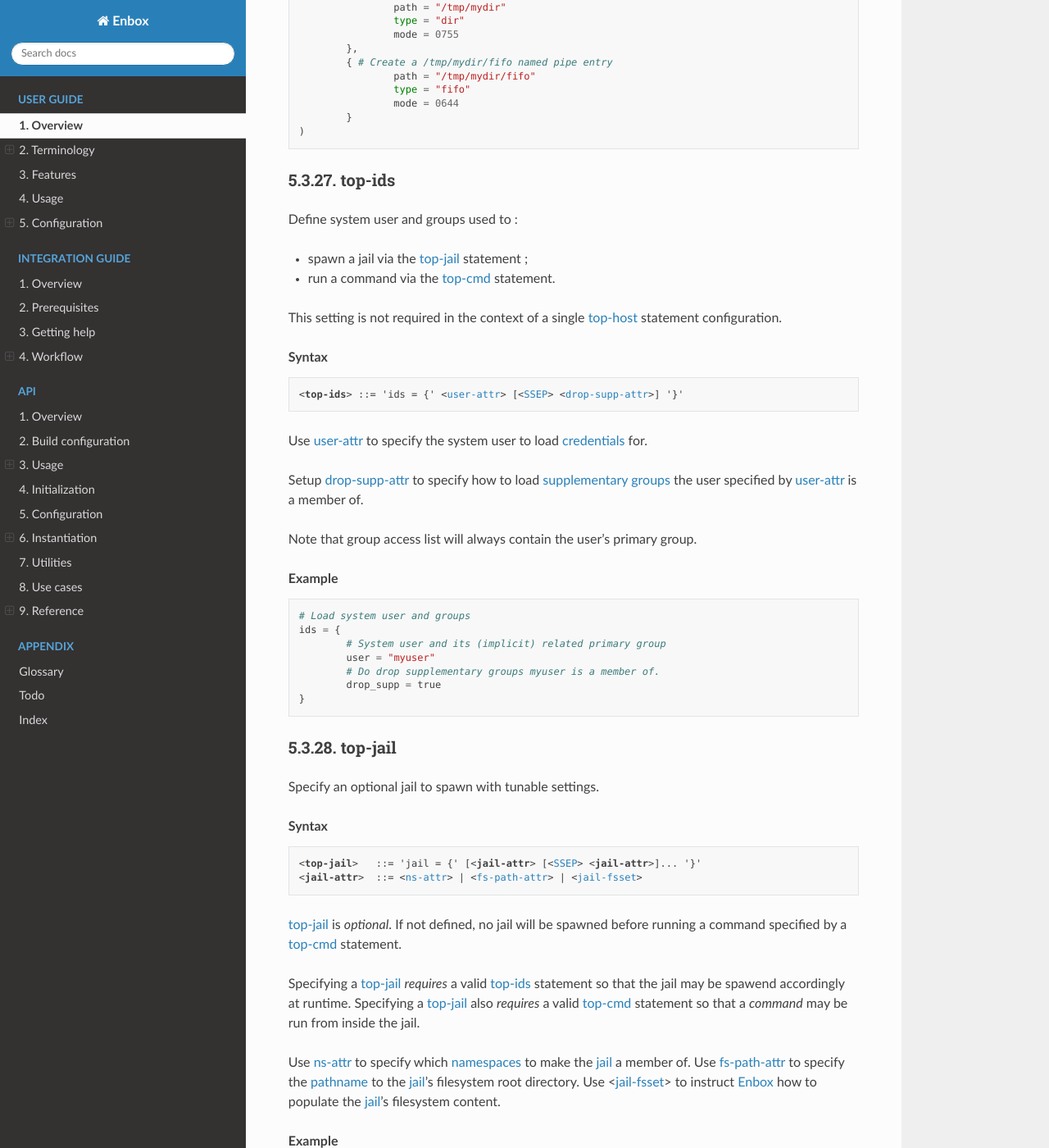
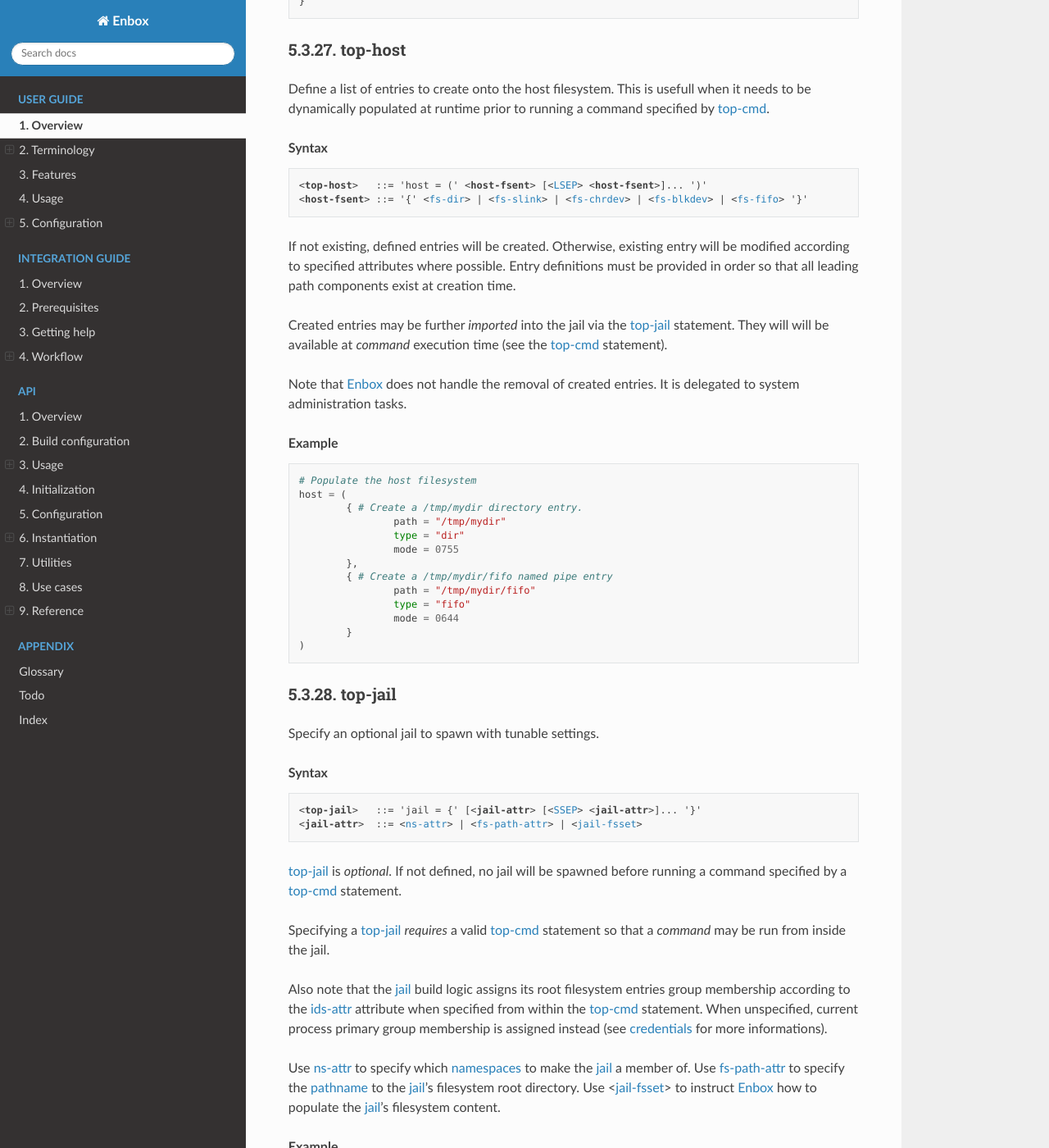
Before and after one commit to grgbr/enbox, a Sphinx documentation site: the page built from sphinx/main.rst, in a window 1280 px wide and 1400 px high, scrolled down 24343 px. Shown: the whole window at 82% size. Built offline with Sphinx 7.4.7 and the Read the Docs theme 3.1.0, drawn with Linux system fonts in a browser that asks for light colours; some of the changed text lies outside the part shown.

Commit message:
document new IDs management logic

```diff
--- a/sphinx/api.rst
+++ b/sphinx/api.rst
@@ -152,7 +152,8 @@
 Manage user and groups
 ----------------------
 
-System user ownership and group membership informations are required to :
+Optionally, system user ownership and group membership informations are used
+to :
 
 * initialize the root filesystem of a :ref:`spawned jail <sect-spawn_jail>` ;
 * switch to user and group identifiers before
@@ -203,10 +204,10 @@
 properties such as process file mode creation mask, current working directory,
 program arguments, etc...
 
-The :c:func:`enbox_load_ids_byid` function `execve(2)_` a command specified by
-the content of a :c:type:`enbox_cmd` structure.
+The :c:func:`enbox_run_cmd` function `execve(2)_` a command specified by the
+content of a :c:type:`enbox_cmd` structure.
 
-The program will run under the system user and groups given into a
+Eventually, the program will run under the system user and groups given into a
 :c:type:`enbox_ids` structure previously loaded as explained into
 `sect-usr_grp_ids` section.
 
@@ -417,10 +418,6 @@
 
 .. doxygenstruct:: enbox_ids
 
-.. todo::
-
-   Hide struct enbox_ids internal fields
-
 enbox_jail
 **********
 
--- a/sphinx/main.rst
+++ b/sphinx/main.rst
@@ -238,13 +238,12 @@
 .. parsed-literal::
    :class: highlight
 
-   <**config**> ::= [<`top-host`_>] [<`top-ids`_> [<`top-jail`_>] <`top-cmd`_>]
+   <**config**> ::= [<`top-host`_>] [<`top-jail`_>] <`top-cmd`_>]
 
 Each top-level statement configures a subset of the Enbox_ behavior as described
 below:
 
 * `top-host`_ statement relates to host filesystem content ;
-* `top-ids`_ statement relates to system user and group identifiers ;
 * `top-jail`_ statement relates to containment logic ;
 * `top-cmd`_: statement relates to program execution.
 
@@ -256,11 +255,6 @@
    host = (
         ...
    )
-
-   # Load system user and group identifiers
-   ids = {
-        ...
-   }
 
    # Containment logic settings
    jail = {
@@ -373,7 +367,7 @@
 drop-supp-attr
 **************
 
-Within the context of a `top-ids`_ statement, specify wether to drop
+Within the context of a `ids-attr`_ statement, specify wether to drop
 |supplementary groups| from the group access list or not.
 
 .. rubric:: Syntax
@@ -1221,6 +1215,44 @@
            # Group name
            group = "disk"
         ...
+   }
+
+ids-attr
+********
+
+From within a `top-cmd`_ statement, define system user and groups used to :
+
+* spawn a jail via the `top-jail`_ statement ;
+* run a command via the `top-cmd`_ statement.
+
+This setting is *optional*. If not defined, no user / group IDs change will
+happend before running the command specified by a `top-cmd`_ statement, i.e., it
+will run using the current process user / group |credentials|.
+
+.. rubric:: Syntax
+
+.. parsed-literal::
+   :class: highlight
+
+   <**ids-attr**> ::= 'ids = {' <`user-attr`_> [|SSEP| <`drop-supp-attr`_>] '}'
+
+Use `user-attr`_ to specify the system user to load |credentials| for.
+
+Setup `drop-supp-attr`_ to specify how to load |supplementary groups| the
+user specified by `user-attr`_ is a member of.
+
+Note that group access list will always contain the user's primary group.
+
+.. rubric:: Example
+
+.. code-block::
+
+   # Load system user and groups
+   ids = {
+           # System user and its (implicit) related primary group
+           user = "myuser"
+           # Do drop supplementary groups myuser is a member of.
+           drop_supp = true
    }
 
 jail-fsset
@@ -1323,18 +1355,16 @@
 .. parsed-literal::
    :class: highlight
 
-   <**top-cmd**> ::= 'cmd = {' <`exec-attr`_> [|SSEP| <`umask-attr`_>] [|SSEP| <`caps-attr`_>] [|SSEP| <`cwd-attr`_>] '}'
+   <**top-cmd**> ::= 'cmd = {' <`exec-attr`_> [|SSEP| <`umask-attr`_>] [|SSEP| <`ids-attr`_>] [|SSEP| <`caps-attr`_>] [|SSEP| <`cwd-attr`_>] '}'
 
 `top-cmd`_ is *mandatory* if and only if the `top-jail`_ statement has been
 specified. Indeed, spawning a jail without running a command from within it
 would be useless.
 
-In addition, specifying a `top-cmd`_ *requires* a valid `top-ids`_ statement so
-that the command process may switch to the expected |credentials| before
-calling |execve(2)|.
-
 Use `exec-attr`_ to specify how to run the command program.
 Use `umask-attr`_ to specify the |umask| to run the command process with.
+Use `ids-attr`_ to specify the user / group |credentials| to run the command
+process with.
 Use `caps-attr`_ to specify the |capabilities| to run the command process with.
 Use `cwd-attr`_ to specify the |cwd| to run the command process with.
 
@@ -1348,6 +1378,10 @@
            exec = [ "/sbin/mydaemon", "--opt", "value" ]
            # Command process's file mode creation mask
            umask = 0137
+           # Command process will run with this user / group credentials
+           ids = {
+                    ...
+           }
            # Command process will run with these system capabilities(7)
            caps = [ "net_bind_service", "net_raw" ]
            # Command process's current working directory
@@ -1399,43 +1433,6 @@
            }
    )
 
-top-ids
-*******
-
-Define system user and groups used to :
-
-* spawn a jail via the `top-jail`_ statement ;
-* run a command via the `top-cmd`_ statement.
-
-This setting is not required in the context of a single `top-host`_ statement
-configuration.
-
-.. rubric:: Syntax
-
-.. parsed-literal::
-   :class: highlight
-
-   <**top-ids**> ::= 'ids = {' <`user-attr`_> [|SSEP| <`drop-supp-attr`_>] '}'
-
-Use `user-attr`_ to specify the system user to load |credentials| for.
-
-Setup `drop-supp-attr`_ to specify how to load |supplementary groups| the
-user specified by `user-attr`_ is a member of.
-
-Note that group access list will always contain the user's primary group.
-
-.. rubric:: Example
-
-.. code-block::
-
-   # Load system user and groups
-   ids = {
-           # System user and its (implicit) related primary group
-           user = "myuser"
-           # Do drop supplementary groups myuser is a member of.
-           drop_supp = true
-   }
-
 top-jail
 ********
 
@@ -1452,10 +1449,14 @@
 `top-jail`_ is *optional*. If not defined, no jail will be spawned before
 running a command specified by a `top-cmd`_ statement.
 
-Specifying a `top-jail`_ *requires* a valid `top-ids`_ statement so that the
-jail may be spawend accordingly at runtime.
-Specifying a `top-jail`_ also *requires* a valid `top-cmd`_ statement so that
-a *command* may be run from inside the jail.
+Specifying a `top-jail`_ *requires* a valid `top-cmd`_ statement so that a
+*command* may be run from inside the jail.
+
+Also note that the |jail| build logic assigns its root filesystem entries group
+membership according to the `ids-attr`_ attribute when specified from
+within the `top-cmd`_ statement.
+When unspecified, current process primary group membership is assigned instead
+(see |credentials| for more informations).
 
 Use `ns-attr`_ to specify which |namespaces| to make the |jail| a member of.
 Use `fs-path-attr`_ to specify the |pathname| to the |jail|'s filesystem root
@@ -1520,8 +1521,8 @@
 sets up owner permission bits of the related object.  See sections `jail-fsset`_
 and `top-host`_ for more informations about concerned filesystem object types.
 
-Within the context of a `top-ids`_ statement, `user-attr`_ specifies the user to
-load |credentials| for.
+Within the context of a `ids-attr`_ statement, `user-attr`_ specifies the user
+to load |credentials| for.
 
 .. rubric:: Example
 
```
